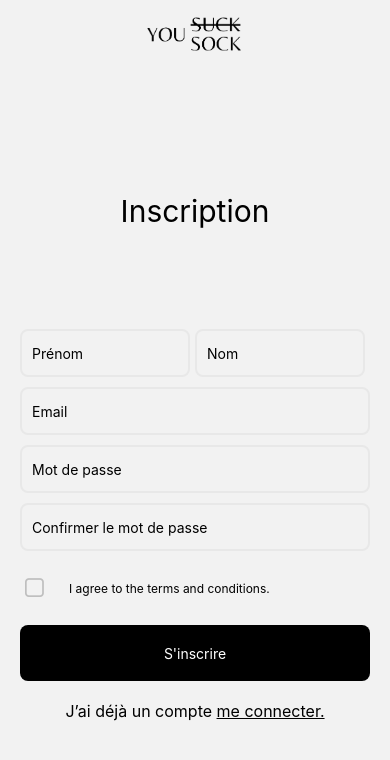
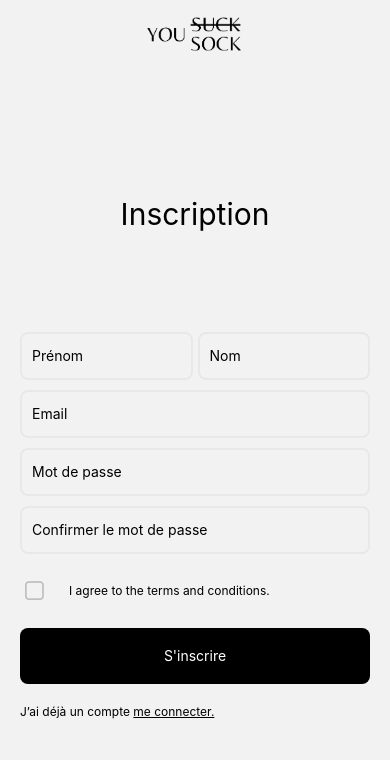
Before and after one commit to Axel-cmd/ECommerceNative, a React Native app: screen /Register in a window 390 px wide. Shown: the top 760 px of the page. Built offline with nearby package versions, Linux system fonts and the light colour scheme.

Commit message:
Retouche sur le texte en bas du formulaire de register pour aller vers login

```diff
--- a/src/components/forms/RegisterForm.tsx
+++ b/src/components/forms/RegisterForm.tsx
@@ -8,9 +8,8 @@ import { FormButton } from "components/buttons/FormButton";
 import { useNavigation } from "@react-navigation/native";
 import { postUserDocument } from "src/api/users";
 
-type Props = {};
 
-export const RegisterForm = ({}: Props) => {
+export const RegisterForm = () => {
 
     const navigation = useNavigation();
 
@@ -39,18 +38,23 @@ export const RegisterForm = ({}: Props) => {
                     wishes: [],
                     document_id: ""
                 })
+
             }
 
         }
     }
 
+    const navigateToLoginScreen = () => {
+        navigation.navigate('Login');
+    }
+
     return(
         <View style={style.container}>
            <View style={style.content_name_surname}>
-                <View style={style.inputContainer}>
+                <View style={{marginRight: 2.5, ...style.inputContainer}}>
                     <CustomTextInput placeholder="Prénom" value={firstname} setValue={setFirstname} />
                 </View>
-                <View style={style.inputContainer}>
+                <View style={{marginLeft: 2.5, ...style.inputContainer}}>
                     <CustomTextInput placeholder="Nom" value={lastname} setValue={setLastname} />
                 </View>
             </View>
@@ -61,12 +65,20 @@ export const RegisterForm = ({}: Props) => {
             <TermsAndConditionsCheckbox value={conditionChecked} setValue={setConditionChecked} />
 
             <FormButton title="S'inscrire" onPress={handleSubmit} color="white" backgroundColor="black" />
-            <Text style={style.text}>
-                J’ai déjà un compte&nbsp;
-                <TouchableOpacity onPress={() => navigation.navigate('Login')}>
-                    <Text style={style.link}>me connecter.</Text>
+
+            <View style={style.loginLinkContainer} >
+
+                <Text style={style.text}>
+                    J’ai déjà un compte&nbsp;
+                </Text>
+
+                <TouchableOpacity onPress={navigateToLoginScreen}>
+                    <Text style={style.link}>
+                        me connecter.
+                    </Text>
                 </TouchableOpacity>
-            </Text>
+
+            </View>
 
         </View>
     )
@@ -88,14 +100,21 @@ const style = StyleSheet.create({
     },
     inputContainer: {
         flex: 1,
-        marginRight: 5,
+        // marginRight: 5,
+    },
+    loginLinkContainer: {
+        marginTop: 20,
+        display: 'flex',
+        flexDirection: "row",
+        justifyContent: 'flex-start',
+        alignItems: 'center'
     },
     text: {
-        fontSize: 16,
+        fontSize: 12,
         textAlign: 'center',
-        marginTop: 20,
     },
     link: {
+        fontSize: 12,
         textDecorationLine: 'underline',
     }
 })
```
